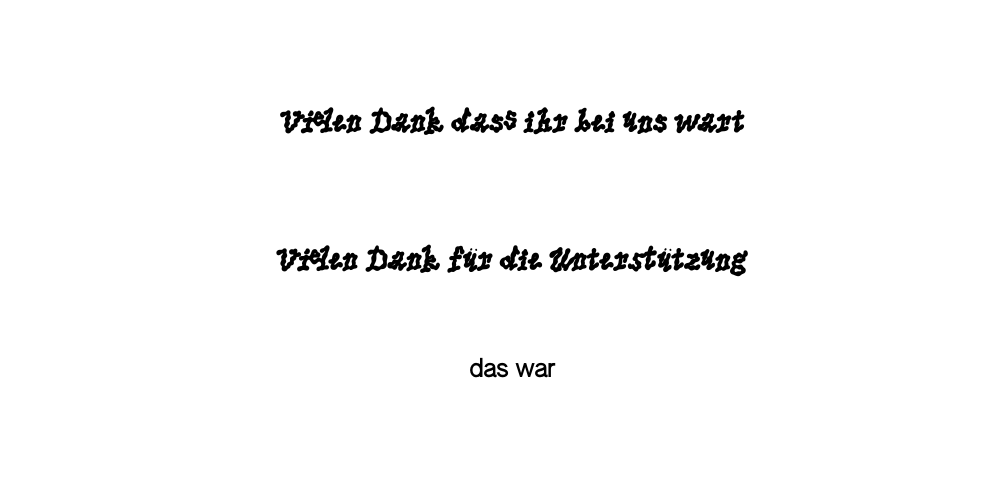
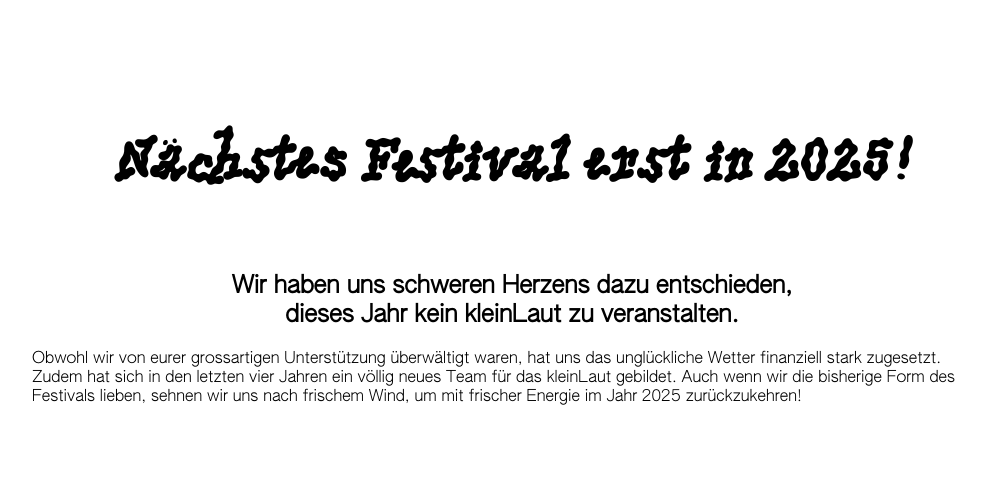
Before and after one commit to hilkeros/kleinlaut, an Astro site: page / in a window 1280 px wide. Shown: the top 481 px of the page, without its empty margins (128-1114 px from the left). Built offline with nearby package versions, Linux system fonts and the light colour scheme; Astro itself is replaced by a stand-in of ours.

Commit message:
No 2024 festival communication

```diff
--- a/src/components/AfterFestival.astro
+++ b/src/components/AfterFestival.astro
@@ -3,9 +3,19 @@
 import Sponsors from "./Sponsors.astro";
 ---
 
-<div>
-  <h1>Vielen Dank dass ihr bei uns wart</h1>
-  <h1>Vielen Dank für die Unterstützung</h1>
+<div class="content">
+  <h1>Nächstes Festival erst in 2025!</h1>
+  <h2>
+    Wir haben uns schweren Herzens dazu entschieden,<br /> dieses Jahr kein kleinLaut
+    zu veranstalten.
+  </h2>
+  <p>
+    Obwohl wir von eurer grossartigen Unterstützung überwältigt waren, hat uns
+    das unglückliche Wetter finanziell stark zugesetzt. Zudem hat sich in den
+    letzten vier Jahren ein völlig neues Team für das kleinLaut gebildet. Auch
+    wenn wir die bisherige Form des Festivals lieben, sehnen wir uns nach
+    frischem Wind, um mit frischer Energie im Jahr 2025 zurückzukehren!
+  </p>
   <h2>das war</h2>
   <div class="logo"><img src={logo} /></div>
   <div class="logo">
@@ -28,10 +38,18 @@
     font-style: normal;
     font-display: swap;
   }
+  .content {
+    font-family: "Authentic";
+    max-width: 960px;
+    margin-left: auto;
+    margin-right: auto;
+    padding: 20px;
+  }
 
   h1 {
     text-align: center;
     font-family: "PicNic-Regular";
+    font-size: 60px;
     margin-top: 100px;
     margin-bottom: 0px;
   }
```
